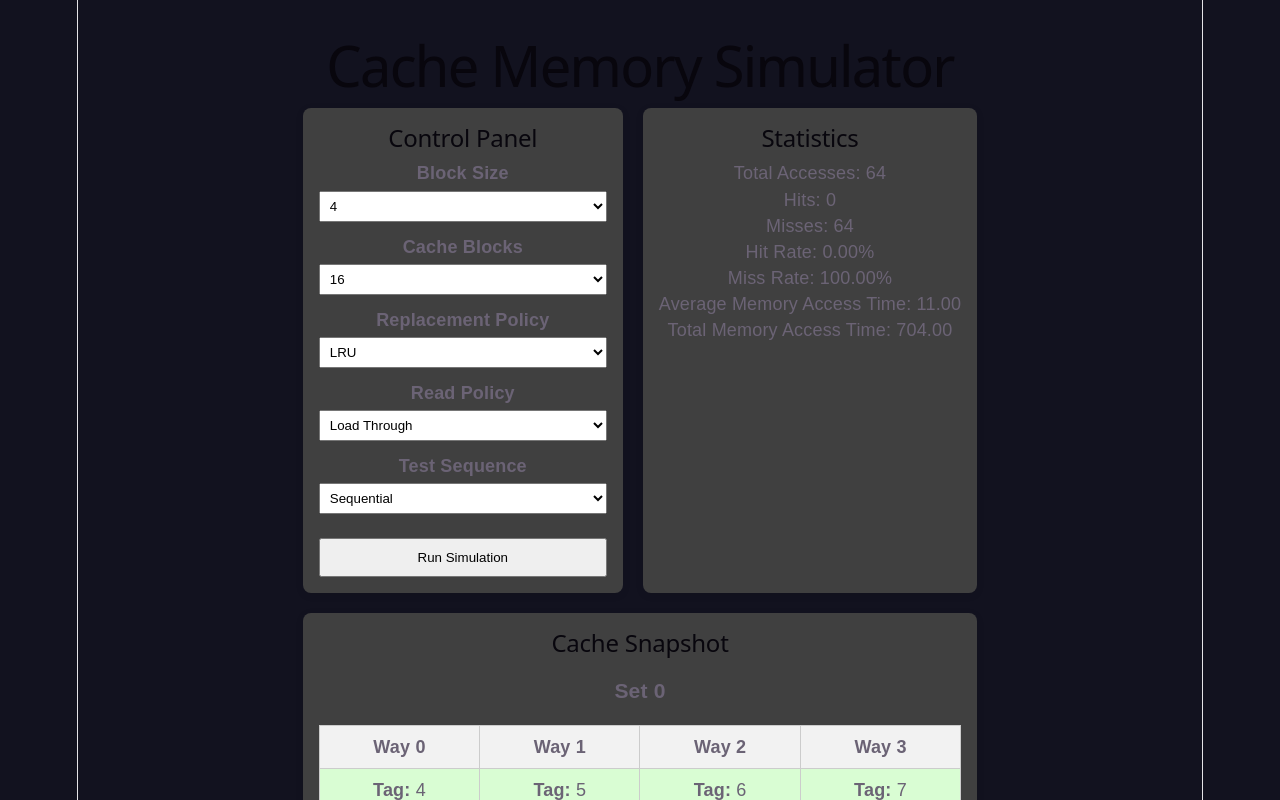
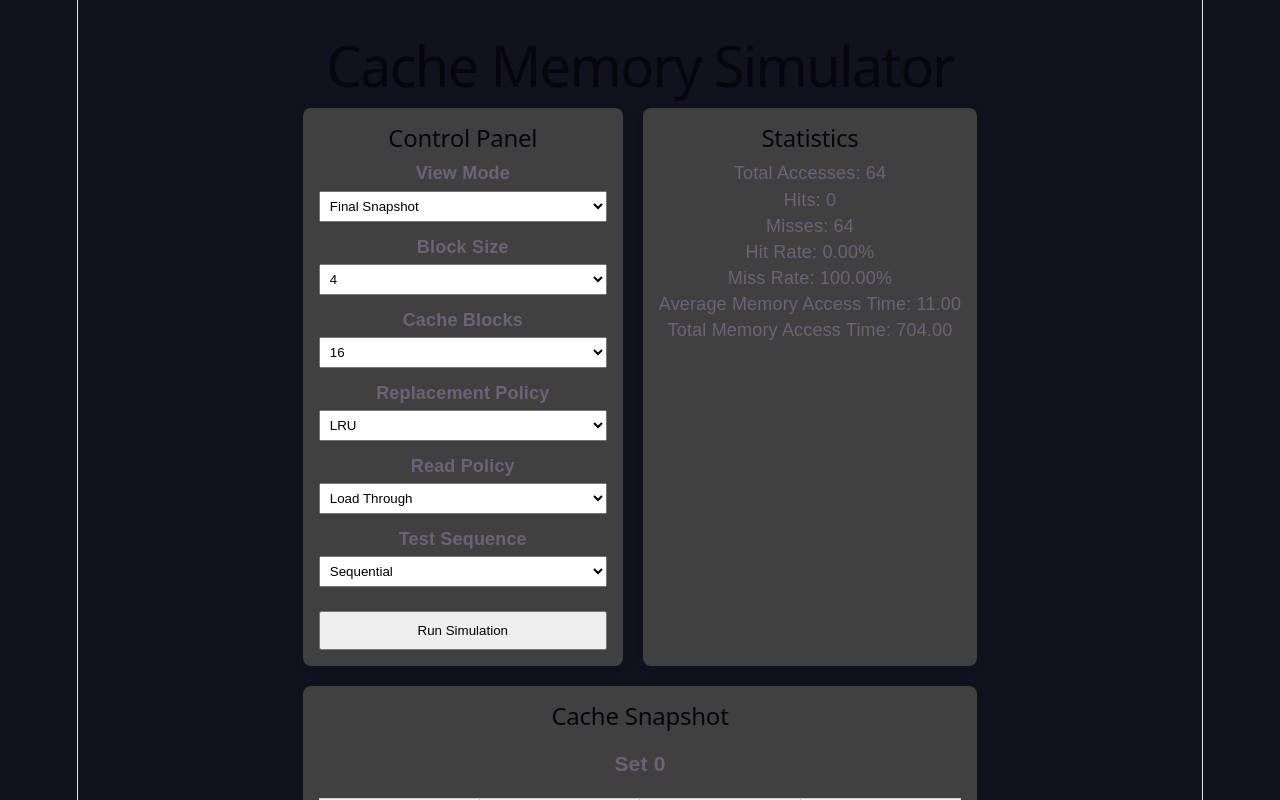
Before and after one commit to limj72/CSARCH2-CaseStudy1-Group2, a React (Vite) app in the folder cache-simulator/: page / in a window 1280 px wide. Both pictures are taken after a click on the button "Run Simulation". Shown: the top 800 px of the page. Built offline with nearby package versions, Linux system fonts and the light colour scheme.

Commit message:
Add step by step trace

```diff
--- a/cache-simulator/src/components/ControlPanel.tsx
+++ b/cache-simulator/src/components/ControlPanel.tsx
@@ -17,20 +17,21 @@ import CacheGrid from "./CacheGrid";
 export default function ControlPanel() {
 
     const [blockSize, setBlockSize] = useState(4);
-
     const [cacheBlocks, setCacheBlocks] = useState(16);
-
-    const [replacement, setReplacement] =
-        useState<"LRU" | "MRU">("LRU");
-
-    const [readPolicy, setReadPolicy] =
-        useState(ReadPolicies.LoadThrough);
-
-    const [sequenceType, setSequenceType] =
-        useState(SequenceTypes.Sequential);
-
-    const [result, setResult] =
-        useState<SimulationResult | null>(null);
+    const [replacement, setReplacement] = useState<"LRU" | "MRU">("LRU");
+    const [readPolicy, setReadPolicy] = useState(ReadPolicies.LoadThrough);
+    const [sequenceType, setSequenceType] = useState(SequenceTypes.Sequential);
+    const [result, setResult] = useState<SimulationResult | null>(null);
+    const [viewMode, setViewMode] = useState<"final" | "step">("final");
+    const [currentStepIndex, setCurrentStepIndex] = useState(0);
+    const currentStep =
+        result
+            ? (
+                viewMode === "final"
+                    ? result.steps[result.steps.length - 1]
+                    : result.steps[currentStepIndex]
+            )
+            : undefined;
 
     function runSimulation() {
 
@@ -40,15 +41,10 @@ export default function ControlPanel() {
                 : new MRU();
 
         const cache = new Cache({
-
             blockSize,
-
             cacheBlocks,
-
             readPolicy,
-
             replacementPolicy: policy
-
         });
 
         const sequence =
@@ -57,14 +53,12 @@ export default function ControlPanel() {
                 cacheBlocks
             );
 
-        const result =
-            cache.runSequence(sequence);
-
+        const result = cache.runSequence(sequence);
 
         setResult(result);
+        setCurrentStepIndex(0);
 
-        console.table(result.trace);
-
+        //console.table(result.trace);
     }
 
     return (
@@ -72,31 +66,44 @@ export default function ControlPanel() {
         <>
 
             <div className="top-row">
+                <div className="panel">
+                    <h2>Control Panel</h2>
+                    <label>
+                        View Mode
+                        <select
+                            value={viewMode}
+                            onChange={(e) =>
+                                setViewMode(
+                                    e.target.value as "final" | "step"
+                                )
+                            }
+                        >
+                            <option value="final">
+                                Final Snapshot
+                            </option>
 
-                <div className="panel">
+                            <option value="step">
+                                Step-by-Step
+                            </option>
 
-                    <h2>Control Panel</h2>
+                        </select>
+
+                    </label>
 
                     <label>
-
                         Block Size
-
                         <select
                             value={blockSize}
                             onChange={(e) =>
                                 setBlockSize(Number(e.target.value))
                             }
                         >
-
                             <option value={2}>2</option>
                             <option value={4}>4</option>
                             <option value={8}>8</option>
                             <option value={16}>16</option>
-
                         </select>
-
                     </label>
-
                     <label>
 
                         Cache Blocks
@@ -119,9 +126,7 @@ export default function ControlPanel() {
                     </label>
 
                     <label>
-
                         Replacement Policy
-
                         <select
                             value={replacement}
                             onChange={(e) =>
@@ -130,12 +135,9 @@ export default function ControlPanel() {
                                 )
                             }
                         >
-
                             <option value="LRU">LRU</option>
                             <option value="MRU">MRU</option>
-
                         </select>
-
                     </label>
 
                     <label>
@@ -196,6 +198,43 @@ export default function ControlPanel() {
                         Run Simulation
                     </button>
 
+                    {viewMode === "step" && result && (
+
+                        <div style={{ marginTop: "15px" }}>
+
+                            <button
+                                onClick={() =>
+                                    setCurrentStepIndex(i =>
+                                        Math.max(0, i - 1)
+                                    )
+                                }
+                            >
+                                ◀ Previous
+                            </button>
+
+                            <p>
+                                Step {currentStepIndex + 1}
+                                {" / "}
+                                {result.steps.length}
+                            </p>
+
+                            <button
+                                onClick={() =>
+                                    setCurrentStepIndex(i =>
+                                        Math.min(
+                                            result.steps.length - 1,
+                                            i + 1
+                                        )
+                                    )
+                                }
+                            >
+                                Next ▶
+                            </button>
+
+                        </div>
+
+                    )}
+
                 </div>
 
                 <div className="panel">
@@ -211,7 +250,7 @@ export default function ControlPanel() {
             <div className="full-width">
 
                 <CacheGrid
-                    cacheState={result?.cacheState ?? []}
+                    cacheState={currentStep?.cacheState ?? []}
                 />
 
             </div>
@@ -219,7 +258,9 @@ export default function ControlPanel() {
             <div className="full-width">
 
                 <TraceLog
-                    trace={result?.trace ?? []}
+                    trace={result?.steps.map(step => step.trace) ?? []}
+                    currentStep={currentStepIndex}
+                    highlight={viewMode === "step"}
                 />
 
             </div>
--- a/cache-simulator/src/simulator/Cache.ts
+++ b/cache-simulator/src/simulator/Cache.ts
@@ -5,6 +5,7 @@ import type { AccessResult } from "../types/AccessResult";
 import type { AccessTrace } from "../types/AccessTrace";
 import type { CacheConfig } from "../types/CacheConfig.ts";
 import type { SimulationResult } from "../types/SimulationResult";
+import type { SimulationStep } from "../types/SimulationStep";
 
 export default class Cache {
 
@@ -31,15 +32,10 @@ export default class Cache {
         }
 
     this.blockSize = config.blockSize;
-
     this.numberOfBlocks = config.cacheBlocks;
-
     this.numberOfSets = config.cacheBlocks / 4;
-
     this.policy = config.replacementPolicy;
-
     this.statistics = new Statistics();
-
     this.sets = [];
 
     for (let i = 0; i < this.numberOfSets; i++) {
@@ -59,9 +55,7 @@ export default class Cache {
     private findBlock(set: CacheSet, tag: number): number {
 
         for (let i = 0; i < set.blocks.length; i++) {
-
             const block = set.blocks[i];
-
             if (block.valid && block.tag === tag) {
                 return i;
             }
@@ -69,50 +63,31 @@ export default class Cache {
         }
 
         return -1;
-
-
     }
 
     access(memoryBlock: number): AccessResult {
 
         const setIndex = this.getSetIndex(memoryBlock);
-
         const tag = this.getTag(memoryBlock);
-
         const set = this.sets[setIndex];
-
         const blockIndex = this.findBlock(set, tag);
 
         if (blockIndex !== -1) {
-
             this.statistics.recordHit();
-
             this.policy.recordAccess(set, blockIndex);
-
             return {
-
                 memoryBlock,
-
                 setIndex,
-
                 tag,
-
                 hit: true,
-
                 way: blockIndex,
-
                 replaced: false
-
             };
-
         }
 
         this.statistics.recordMiss();
-
         const victim = this.policy.selectVictim(set);
-
         const block = set.blocks[victim];
-
         const replaced = block.valid;
 
         block.valid = true;
@@ -122,61 +97,48 @@ export default class Cache {
         this.policy.recordAccess(set, victim);
 
         return {
-
             memoryBlock,
-
             setIndex,
-
             tag,
-
             hit: false,
-
             way: victim,
-
             replaced
-
         };
 
     }
 
     reset() {
-
         this.statistics = new Statistics();
         this.accessCounter = 0;
 
         for (const set of this.sets) {
-
             for (const block of set.blocks) {
-
                 block.clear();
-
             }
-
         }
-
     }
 
     runSequence(sequence: number[]): SimulationResult {
+        this.reset();
+        const steps: SimulationStep[] = [];
 
-        const trace: AccessTrace[] = [];
+        for (let i = 0; i < sequence.length; i++) {
+            const block = sequence[i];
+            const result = this.access(block);
+            const trace: AccessTrace = {
+                accessNumber: i + 1,
+                result
+            };
 
-        for (const block of sequence) {
-
-            this.accessCounter++;
-
-            const result = this.access(block);
-
-            trace.push({
-                accessNumber: this.accessCounter,
-                result
+            steps.push({
+                trace,
+                cacheState: this.cloneCacheState()
             });
-
         }
 
         return {
-            trace,
-            statistics: this.statistics,
-            cacheState: this.getCacheState()
+            steps,
+            statistics: this.statistics
         };
 
     }
@@ -189,4 +151,14 @@ export default class Cache {
         return this.sets.map(set => set);
     }
 
+    private cloneCacheState(): CacheSet[] {
+
+        return this.sets.map((set) => {
+            const clonedSet = new CacheSet();
+            clonedSet.blocks = set.blocks.map(block => block.clone());
+            return clonedSet;
+        });
+
     }
+
+}
--- a/cache-simulator/src/simulator/CacheBlock.ts
+++ b/cache-simulator/src/simulator/CacheBlock.ts
@@ -9,21 +9,28 @@ export default class CacheBlock {
 
     constructor() {
         this.tag = null;
-
         this.valid = false;
-
         this.memoryBlock = null;
-
         this.lastAccess = 0;
     }
 
     clear() {
         this.tag = null;
-
         this.valid = false;
-
         this.memoryBlock = null;
-
         this.lastAccess = 0;
     }
+
+    clone(): CacheBlock {
+
+        const copy = new CacheBlock();
+
+        copy.tag = this.tag;
+        copy.valid = this.valid;
+        copy.memoryBlock = this.memoryBlock;
+        copy.lastAccess = this.lastAccess;
+
+        return copy;
+
+    }
 }
--- a/cache-simulator/src/types/CacheConfig.ts
+++ b/cache-simulator/src/types/CacheConfig.ts
@@ -2,13 +2,8 @@ import type ReplacementPolicy from "../simulator/ReplacementPolicy";
 import type { ReadPolicy } from "./ReadPolicy";
 
 export interface CacheConfig {
-
     blockSize: number;
-
     cacheBlocks: number;
-
     readPolicy: ReadPolicy;
-
     replacementPolicy: ReplacementPolicy;
-
 }
--- a/cache-simulator/src/types/SimulationResult.ts
+++ b/cache-simulator/src/types/SimulationResult.ts
@@ -1,9 +1,7 @@
-import type { AccessTrace } from "./AccessTrace";
+import type { SimulationStep } from "./SimulationStep";
 import Statistics from "../simulator/Statistics";
-import CacheSet from "../simulator/CacheSet";
 
 export interface SimulationResult {
-    trace: AccessTrace[];
+    steps: SimulationStep[];
     statistics: Statistics;
-    cacheState: CacheSet[];
 }
--- /dev/null
+++ b/cache-simulator/src/types/SimulationStep.ts
@@ -0,0 +1,7 @@
+import type { AccessTrace } from "./AccessTrace";
+import CacheSet from "../simulator/CacheSet";
+
+export interface SimulationStep {
+    trace: AccessTrace;
+    cacheState: CacheSet[];
+}
```
Also changed, not shown: cache-simulator/src/components/TraceLog.tsx (+14 -29 lines). Lines whose indentation alone changed are shown as unchanged.
